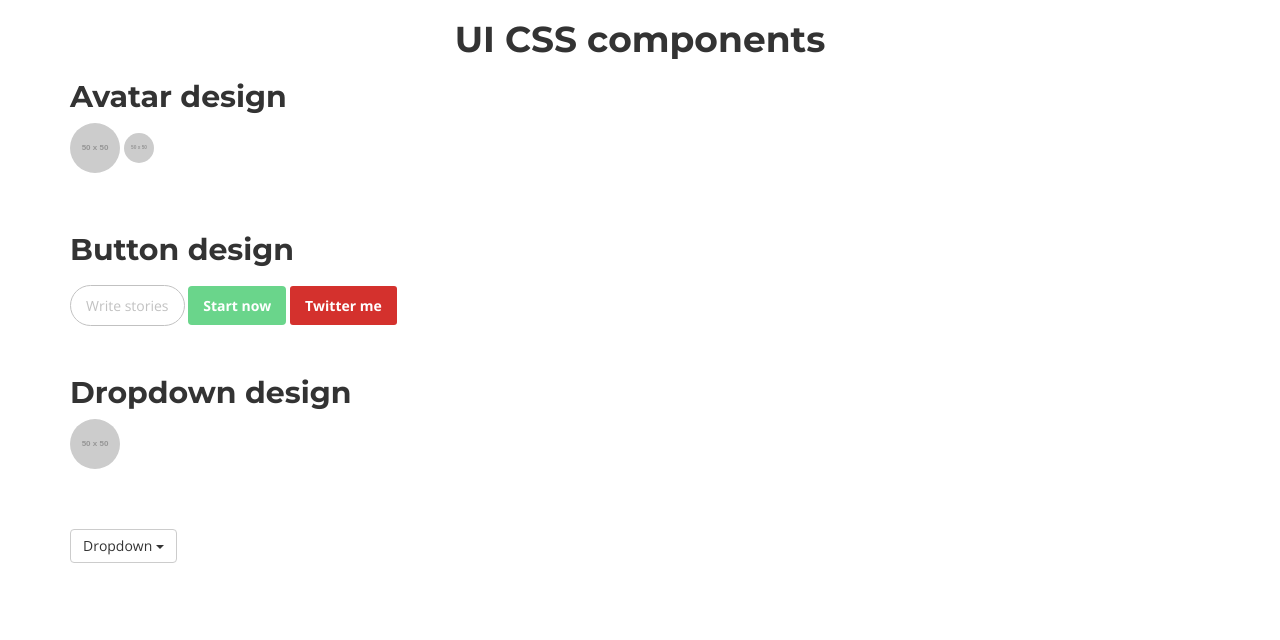
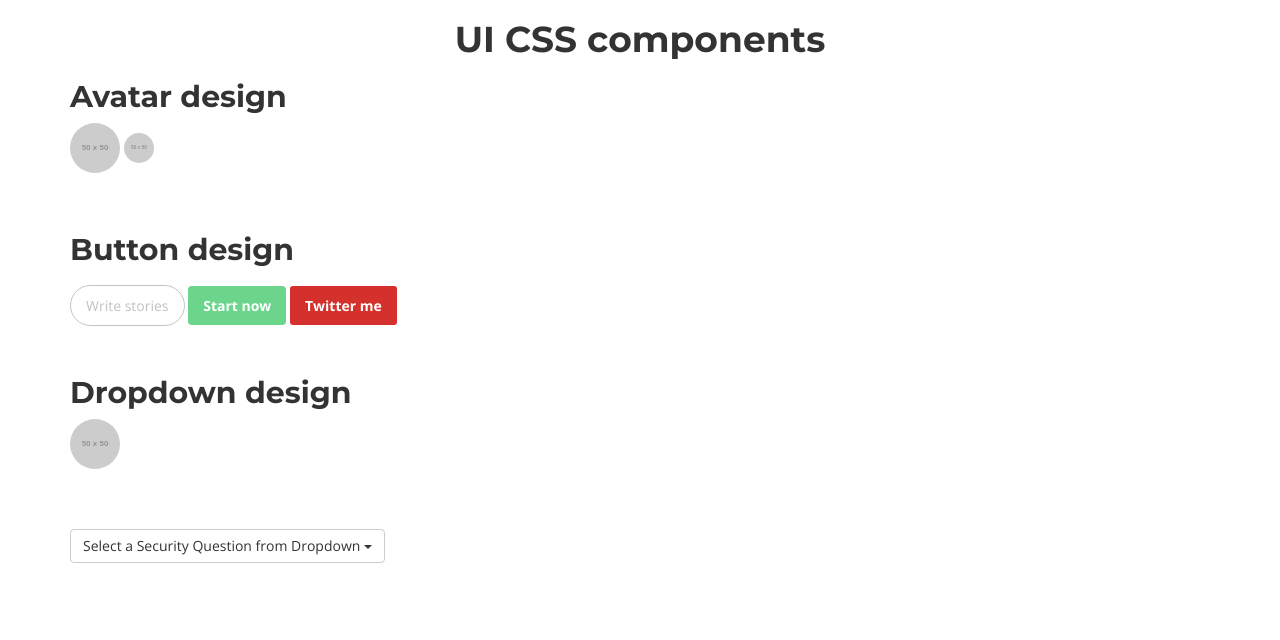
Before and after one commit to shaoli-lu/CSSComponetLib, a plain HTML site: page index.html in a window 1280 px wide. Shown: the top 640 px of the page. Drawn offline with nearby package versions, Linux system fonts and the light colour scheme; placeholder pictures from the web are drawn by us.

Commit message:
Add security questions

```diff
--- a/index.html
+++ b/index.html
@@ -46,13 +46,14 @@
       <br><br><br>
       <div class="dropdown">
         <button class="btn btn-default dropdown-toggle" type="button" id="dropdownMenu1" data-toggle="dropdown" aria-haspopup="true" aria-expanded="true">
-          Dropdown
+          Select a Security Question from Dropdown
           <span class="caret"></span>
         </button>
         <ul class="dropdown-menu" aria-labelledby="dropdownMenu1">
           <li><a href="#">Action</a></li>
           <li><a href="#">Another action</a></li>
           <li><a href="#">Something else here</a></li>
+		  <li><a href="#">What is the last name of the teacher who gave you your first failing grade?</a></li>
           <li role="separator" class="divider"></li>
           <li><a href="#">Separated link</a></li>
         </ul>
```
